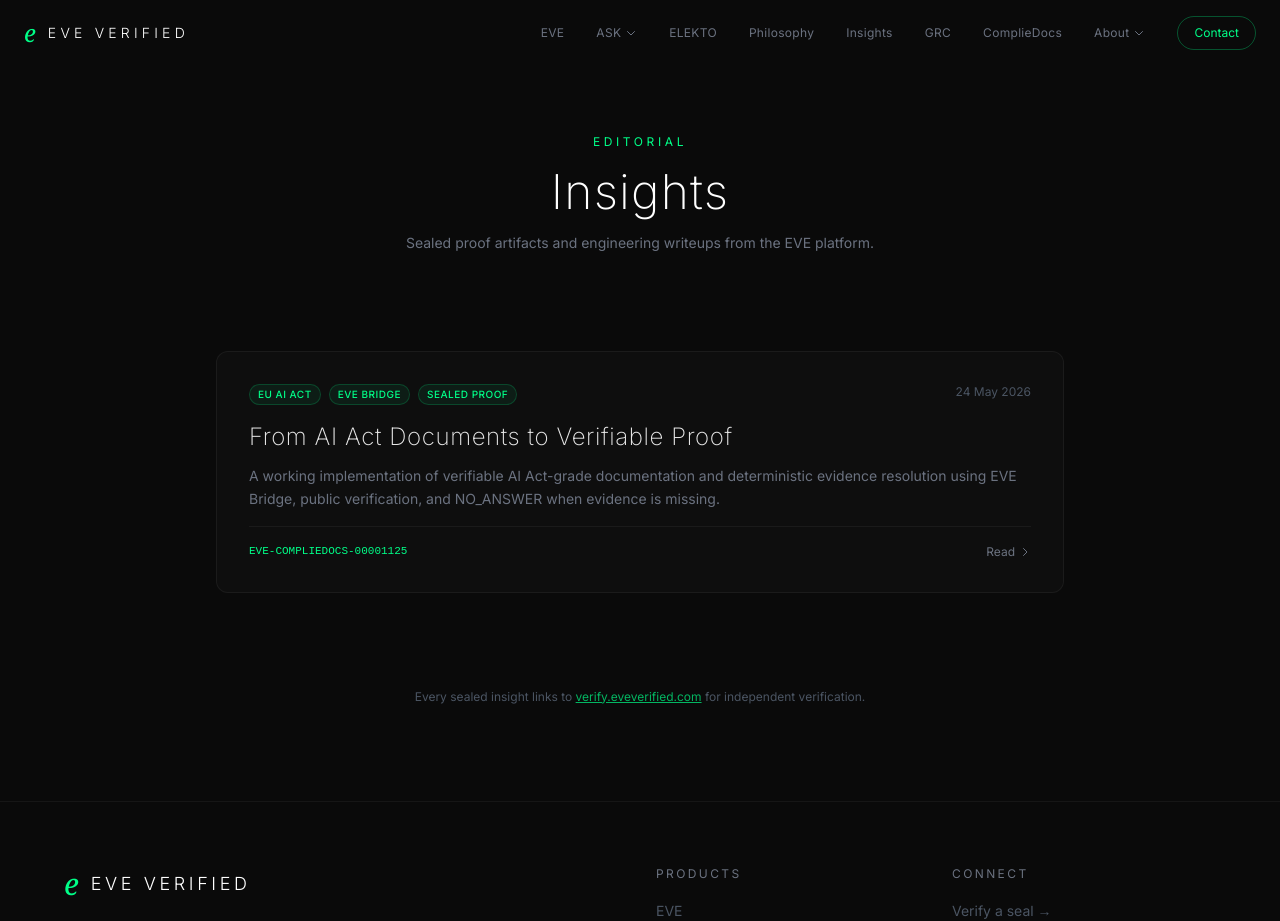
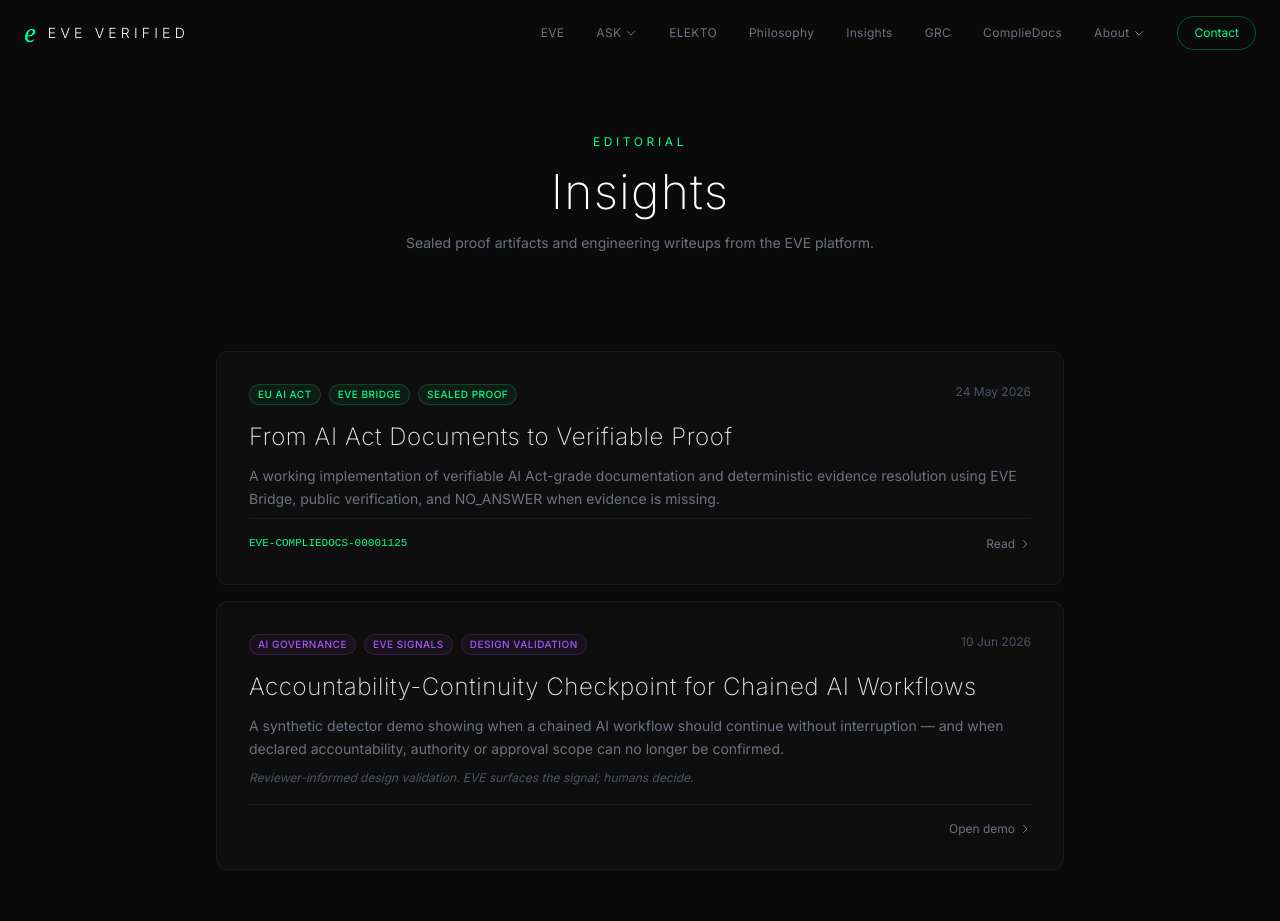
Before and after one commit to elekto-energy/eveverified, a Next.js app: page /insights in a window 1280 px wide. Shown: the top 921 px of the page. Built offline with nearby package versions, Linux system fonts and the light colour scheme.

Commit message:
feat(insights): add accountability-continuity checkpoint insight card (EVE Signals)

```diff
--- a/app/insights/page.tsx
+++ b/app/insights/page.tsx
@@ -16,13 +16,16 @@ export const metadata: Metadata = {
 }
 
 type Insight = {
-  slug: string
+  slug?: string
+  href?: string
   title: string
   description: string
+  subline?: string
   published: string
   tags: string[]
   seal?: string
   color: string
+  external?: boolean
 }
 
 const insights: Insight[] = [
@@ -35,6 +38,17 @@ const insights: Insight[] = [
     tags: ['EU AI Act', 'EVE Bridge', 'Sealed proof'],
     seal: 'EVE-COMPLIEDOCS-00001125',
     color: '#00ff88',
+  },
+  {
+    href: 'https://grc.eveverified.com/iso42001/accountability-checkpoint',
+    external: true,
+    title: 'Accountability-Continuity Checkpoint for Chained AI Workflows',
+    description:
+      'A synthetic detector demo showing when a chained AI workflow should continue without interruption — and when declared accountability, authority or approval scope can no longer be confirmed.',
+    subline: 'Reviewer-informed design validation. EVE surfaces the signal; humans decide.',
+    published: '2026-06-10',
+    tags: ['AI Governance', 'EVE Signals', 'Design validation'],
+    color: '#a855f7',
   },
 ]
 
@@ -65,10 +79,16 @@ export default function InsightsPage() {
       {/* Article list */}
       <section className="py-12 px-6 max-w-4xl mx-auto">
         <div className="space-y-4">
-          {insights.map(insight => (
+          {insights.map(insight => {
+            const linkHref = insight.external ? insight.href! : `/insights/${insight.slug}`
+            const linkProps = insight.external
+              ? { target: '_blank' as const, rel: 'noopener noreferrer' }
+              : {}
+            return (
             <Link
-              key={insight.slug}
-              href={`/insights/${insight.slug}`}
+              key={insight.slug || insight.href}
+              href={linkHref}
+              {...linkProps}
               className="block p-6 md:p-8 rounded-xl bg-white/[0.02] border border-white/5 hover:bg-white/[0.04] hover:border-white/20 transition-all duration-300 group"
             >
               {/* Tags + date */}
@@ -99,9 +119,16 @@ export default function InsightsPage() {
               </h2>
 
               {/* Description */}
-              <p className="text-gray-500 text-sm leading-relaxed mb-4">
+              <p className="text-gray-500 text-sm leading-relaxed mb-2">
                 {insight.description}
               </p>
+
+              {/* Subline */}
+              {insight.subline && (
+                <p className="text-gray-600 text-xs leading-relaxed mb-4 italic">
+                  {insight.subline}
+                </p>
+              )}
 
               {/* Footer: seal + read more */}
               <div className="flex items-center justify-between pt-4 border-t border-white/5">
@@ -116,14 +143,15 @@ export default function InsightsPage() {
                   <span />
                 )}
                 <span className="text-gray-500 text-xs group-hover:text-white transition-colors inline-flex items-center gap-1">
-                  Read
+                  {insight.external ? 'Open demo' : 'Read'}
                   <svg className="w-3 h-3" fill="none" viewBox="0 0 24 24" stroke="currentColor">
                     <path strokeLinecap="round" strokeLinejoin="round" strokeWidth={2} d="M9 5l7 7-7 7" />
                   </svg>
                 </span>
               </div>
             </Link>
-          ))}
+            )
+          })}
         </div>
       </section>
 
```
